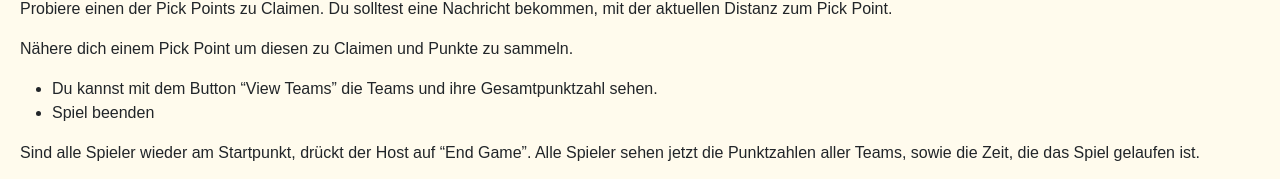
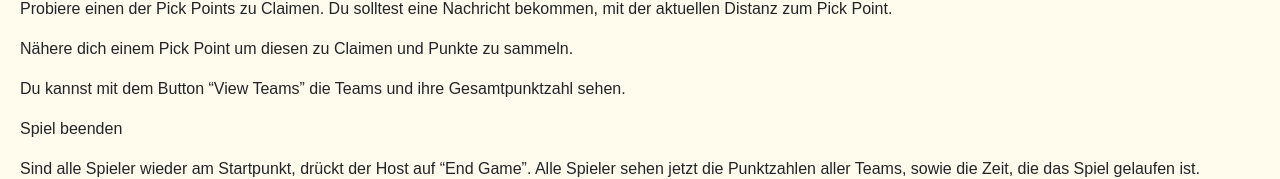
Before and after one commit to mysite01/newDevFront2, a React (Create React App) app: page /tutorial in a window 1280 px wide. Shown: the part 2447-2626 px from the top of the page. Built offline with nearby package versions, Linux system fonts and the light colour scheme; grey boxes are pictures that could not be loaded.

Commit message:
erster Commit

```diff
--- a/src/Pages/TutorialPage.tsx
+++ b/src/Pages/TutorialPage.tsx
@@ -145,10 +145,10 @@ const TutorialPage: React.FC = () => {
                 Probiere einen der Pick Points zu Claimen. Du solltest eine Nachricht bekommen, mit der aktuellen Distanz zum Pick Point.
                 </p>
                 <p>Nähere dich einem Pick Point um diesen zu Claimen und Punkte zu sammeln. </p>
-                <ul>
-                    <li>Du kannst mit dem Button “View Teams” die Teams und ihre Gesamtpunktzahl sehen.</li>
-                    <li>Spiel beenden</li>
-                </ul>
+
+                <p>Du kannst mit dem Button “View Teams” die Teams und ihre Gesamtpunktzahl sehen. </p>
+                <p>Spiel beenden </p>
+
                 <p>
                 Sind alle Spieler wieder am Startpunkt, drückt der Host auf “End Game”. Alle Spieler sehen jetzt die Punktzahlen aller Teams, sowie die Zeit, die das Spiel gelaufen ist.
                 </p>
```
